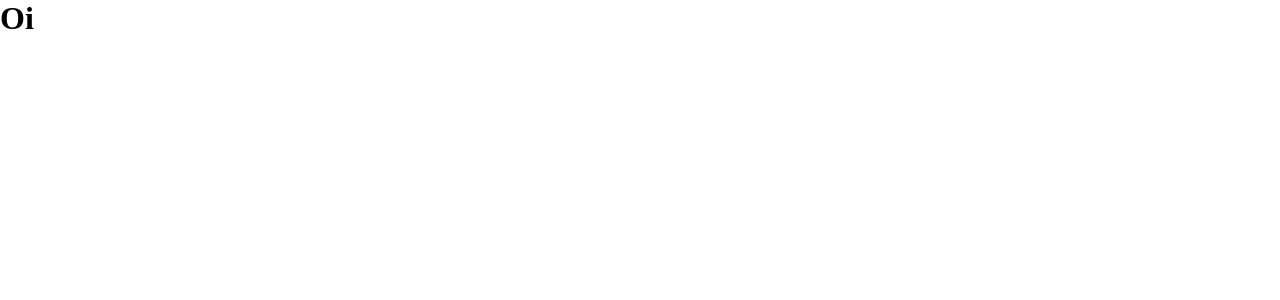
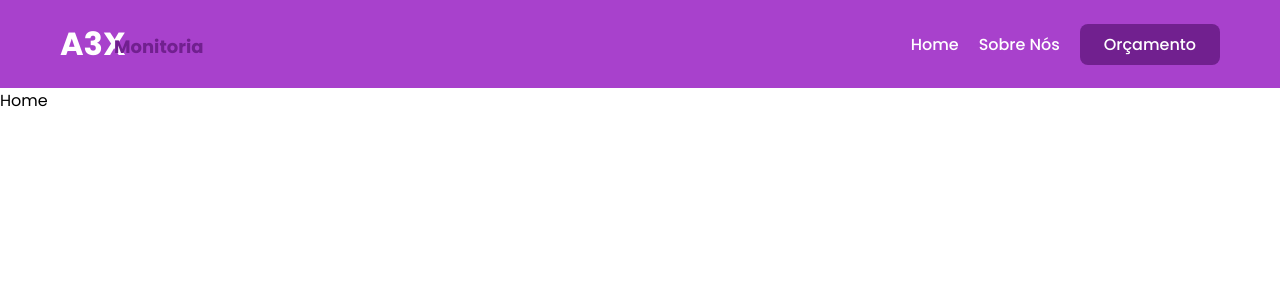
Before and after one commit to Adrianodbs/A3x-mentoria, a React (Vite) app: page / in a window 1280 px wide. Shown: the top 300 px of the page. Built offline with nearby package versions, Linux system fonts and the light colour scheme.

Commit message:
Feat: create header

```diff
--- a/src/App.tsx
+++ b/src/App.tsx
@@ -1,7 +1,9 @@
+import RouteApp from './routes/RouteApp'
+
 function App() {
   return (
     <div>
-      <h1>Oi</h1>
+      <RouteApp />
     </div>
   )
 }
--- a/src/components/Header/index.tsx
+++ b/src/components/Header/index.tsx
@@ -1,3 +1,20 @@
+import { Link } from 'react-router-dom'
+import * as C from './styles'
+
 export default function Header() {
-  return <div>Header</div>
+  return (
+    <C.HeaderStyle>
+      <h1>
+        A3X
+        <span>Monitoria</span>
+      </h1>
+      <ul>
+        <Link to="/">Home</Link>
+        <Link to="/about">Sobre Nós</Link>
+        <Link className="budget" to="/budget">
+          Orçamento
+        </Link>
+      </ul>
+    </C.HeaderStyle>
+  )
 }
--- a/src/components/Header/styles.ts
+++ b/src/components/Header/styles.ts
@@ -0,0 +1,52 @@
+import styled from "styled-components";
+
+export const HeaderStyle = styled.header`
+  display: flex;
+  justify-content: space-between;
+  align-items: center;
+  padding: 20px 60px;
+  background-color: var(--purple-100);
+  color: #fff;
+
+  h1{
+    position: relative;
+    display: flex;
+
+    span{
+      position: absolute;
+      font-size: 18px;
+      color: var(--purple-200);
+      bottom: 8px;
+      left: 54px;
+    }
+  }
+
+  ul{
+    display: flex;
+    gap: 20px;
+    align-items: center;
+
+    a{
+      text-decoration: none;
+      color: #fff;
+      font-weight: 500;
+      transition: all .2s;
+
+      &:hover{
+        color: var(--purple-200);
+      }
+    }
+
+    .budget{
+      background-color: var(--purple-200);
+      padding: 8px 24px;
+      border-radius: 8px;
+      transition: all .2s;
+
+      &:hover{
+        background-color: #fff;
+      }
+    }
+  }
+
+`
--- a/src/index.css
+++ b/src/index.css
@@ -1,5 +1,15 @@
+@import url('https://fonts.googleapis.com/css2?family=Poppins:wght@300;400;500;600;700;800;900&display=swap');
+
 *{
   margin: 0;
   padding: 0;
   box-sizing: border-box;
+  font-family: 'Poppins', sans-serif;
 }
+
+:root{
+  --purple-100: #A841CC;
+  --purple-200: #71208f;
+  --pink-100: #F6D0E8;
+  --pink-200: #DD57AB;
+}
--- a/src/routes/RouteApp.tsx
+++ b/src/routes/RouteApp.tsx
@@ -3,10 +3,12 @@ import { BrowserRouter, Routes, Route } from 'react-router-dom'
 import Home from '../pages/Home'
 import About from '../pages/About'
 import Budget from '../pages/Budget'
+import Header from '../components/Header'
 
 export default function RouteApp() {
   return (
     <BrowserRouter>
+      <Header />
       <Routes>
         <Route path="/" element={<Home />} />
         <Route path="/about" element={<About />} />
```
